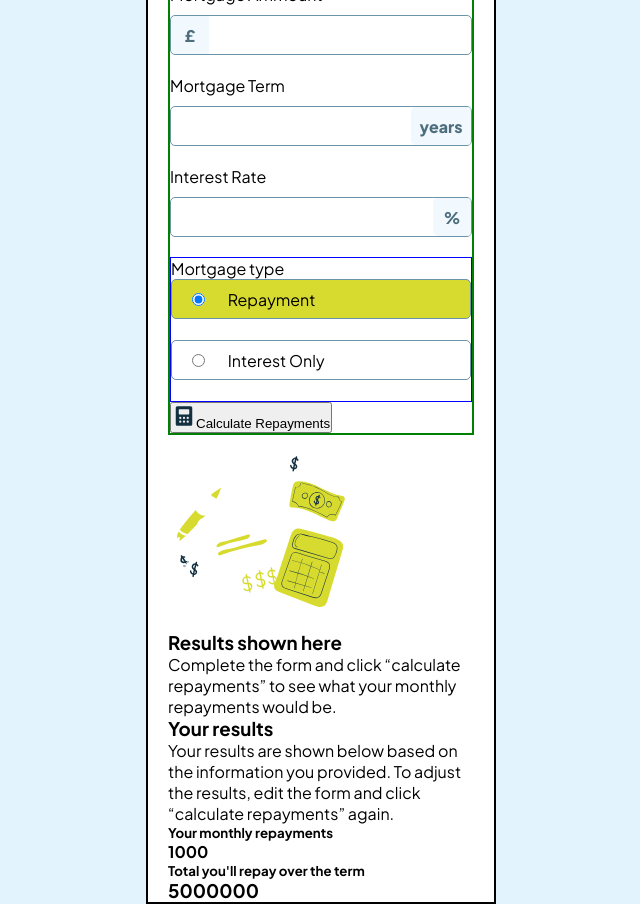
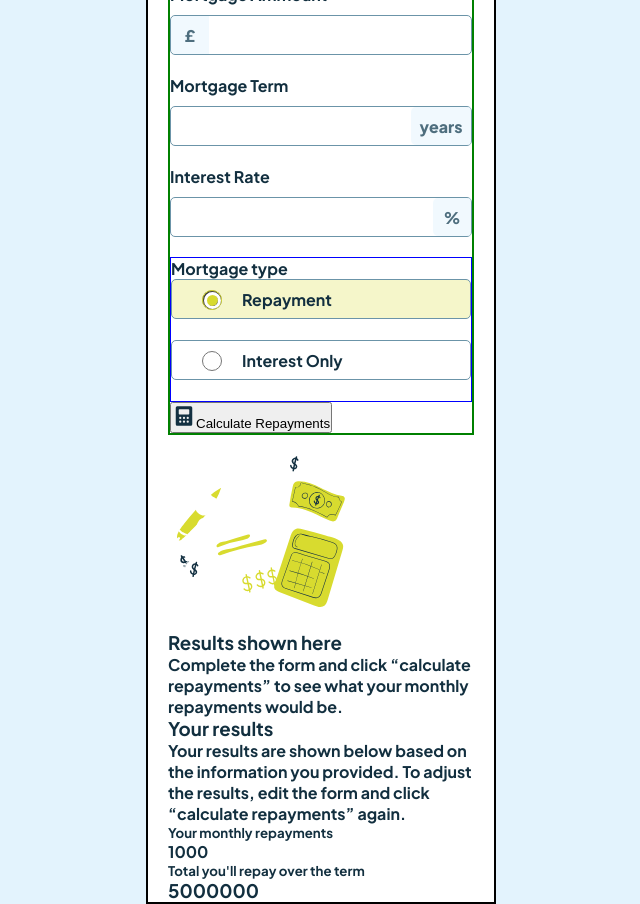
Before and after one commit to katic-nemanja/mortgage-repayment-calculator, a plain HTML site: page index.html in a window 1280 px wide. Both pictures are taken after a click on the element "Repayment". Shown: the whole page, without its empty margins (319-959 px from the left). Drawn offline with Linux system fonts and the light colour scheme.

Commit message:
radio podesen

```diff
--- a/index.html
+++ b/index.html
@@ -46,12 +46,14 @@
                 <div class="type">
                     <p>Mortgage type</p>
                     <div class="radio" id="repay_div">
-                        <input class="inp_radio checked" type="radio" id="repay" name="mort_type" value="Repayment">
+                        <input class="inp_radio checked" type="radio" id="repay" name="mort_type"
+                            value="Repayment"><span id="ring1"></span>
                         <label class="inp_radio" for="repay">Repayment</label><br>
                     </div>
 
                     <div class="radio" id="interest_div">
-                        <input class="inp_radio checked" type="radio" id="interes" name="mort_type" value="Interest Only">
+                        <input class="inp_radio checked" type="radio" id="interes" name="mort_type"
+                            value="Interest Only"><span id="ring2"></span>
                         <label class="inp_radio" for="interes">Interest Only</label>
                     </div>
 
--- /dev/null
+++ b/radio.css
@@ -0,0 +1,52 @@
+html{
+    box-sizing: border-box;
+    margin: 0;
+    padding: 0;
+}
+
+.container{
+    display: flex;
+    /* border: 1px solid red; */
+    flex-direction: row;
+    position: relative;
+}
+
+input{
+    position: relative;
+    top:0;
+    left: 0;;
+    padding: 0;
+    margin: 0;
+    width:20px;
+    height:20px;
+}
+
+#radio:checked~.check{
+    margin:0;
+    padding:0;
+    position:absolute;
+    top:4px;
+    left:4px;
+    background-color: aqua;
+    width: 12px;
+    height: 12px;
+    border-radius: 50%;
+}
+
+/* input[type=radio]:checked{
+    outline: 1px solid red
+} */
+
+#radio::after{
+    display: block;
+    width: 100%;
+    height: 100%;
+    border-radius: 100%;
+    /* border: 2px solid blueviolet; */
+
+    background: transparent;
+    content: '';
+    border: 2px solid red;
+    box-sizing: border-box;
+
+}
--- a/style.css
+++ b/style.css
@@ -4,6 +4,8 @@ html{
     padding: 0;
     font-family: "Plus Jakarta Sans", sans-serif;
     font-size: 16px;
+    font-weight: 700;
+    color:#122f3f;
 }
 
 *, *::after, *::before{
@@ -106,6 +108,7 @@ body{
         border: 1px solid blue;
     }
         .radio{
+            position: relative;
             /* display: flex;
             flex-direction: row; */
             width:100%;
@@ -116,12 +119,42 @@ body{
             /* background-color: #d73328; */
         }
 
-        /* .checked:checked + label{
-            background-color: #d73328;
+        input[type='radio']{
+            position: absolute;
+            width: 20px;
+            height: 20px;
+            top:10px;
+            left:10px;
+        }
+
+        label.inp_radio{
+            position: relative;
+            left:50px;
+        }
+
+        /* .checked{
+            width:20px;
+            height: 20px;
+            background-color: #d7da2f;
         } */
 
+        .checked {
+            accent-color:  #d7da2f40;
+          }
+
+        .radio .checked:checked~#ring1{
+            position:absolute;;
+            display: block;
+            border: 3px solid white;
+            top:11.5px;
+            left:31.5px;
+            width:17.5px;
+            height: 17.5px;
+            border-radius: 12.5px;
+        }
+
         .pozadina{
-            background-color: #d7da2f;
+            background: #d7da2f40;
         }
 
         .inp_radio{
```
Also changed, not shown: radio.html (added, +18 -0 lines).
